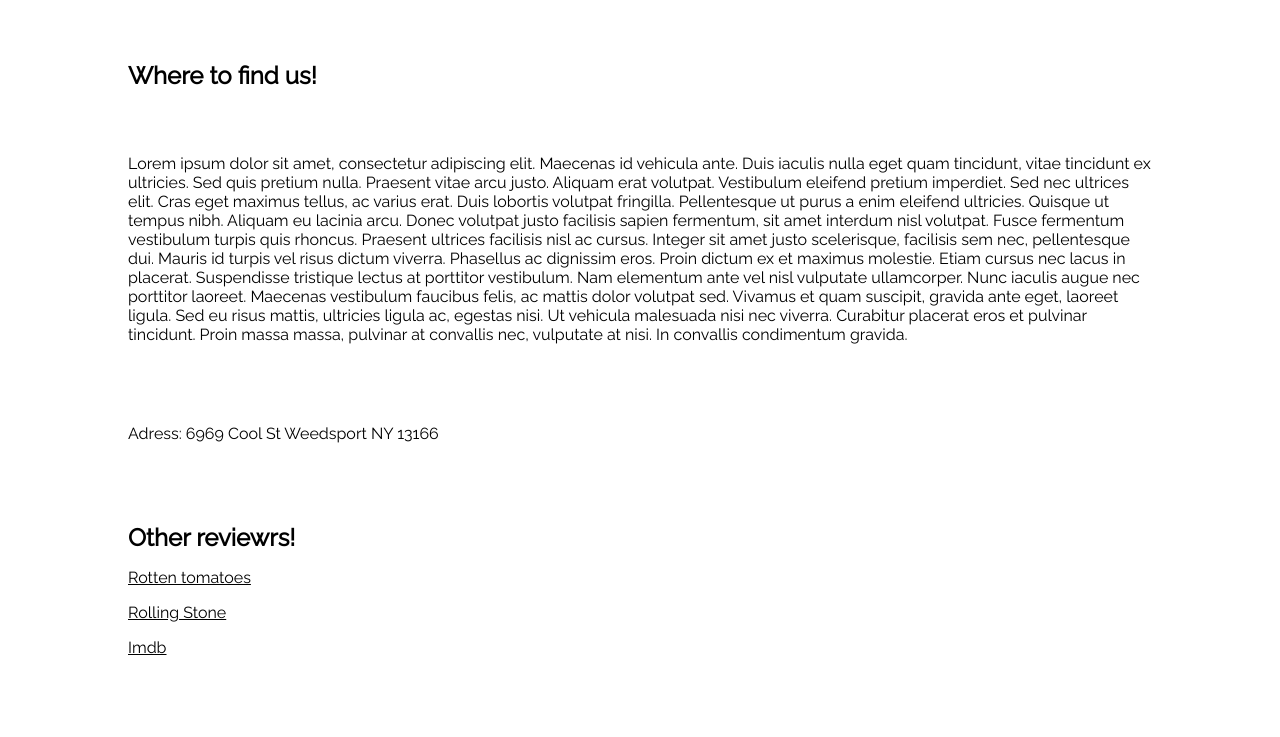
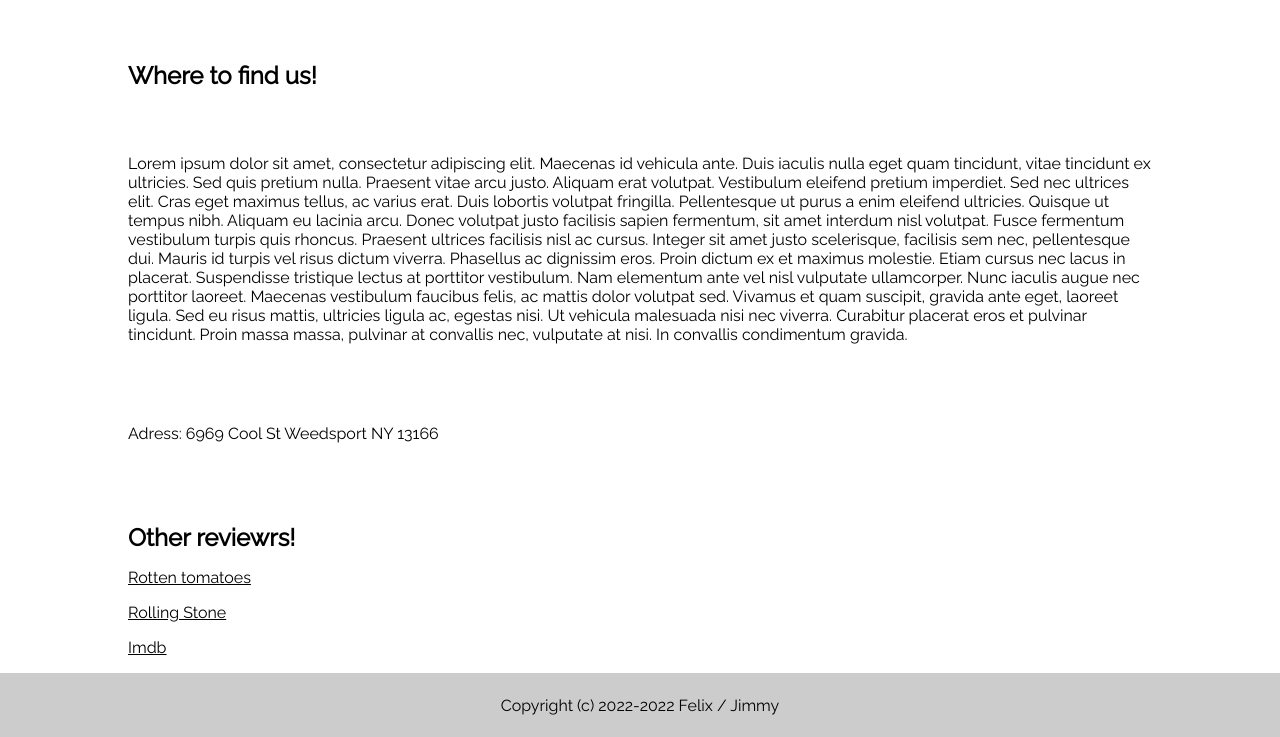
Before and after one commit to JimmyWallener/Moviesite, a plain HTML site: page information.html in a window 1280 px wide. Shown: the part 430-1167 px from the top of the page. Before the commit the page ends 1103 px from the top, so only its background shows below. Drawn offline with Linux system fonts and the light colour scheme.

Commit message:
Added footer styling + structure

```diff
--- a/css/style.css
+++ b/css/style.css
@@ -7,7 +7,8 @@
 
 .grid-container {
     display: grid;
-    grid-template: auto auto auto / auto;
+    grid-template: 4rem auto 4rem / auto;
+    height: 100vh;
 }
 
 header {
@@ -111,4 +112,8 @@ main .index-movies .article-movie {
 
 footer {
     grid-row: 3;
+    background: rgb(204, 204, 204);
+    display: flex;
+    justify-content: center;
+    align-items: center;
 }
--- a/information.html
+++ b/information.html
@@ -52,6 +52,7 @@
                 </article>
             </main>
             <footer>
+                <p>Copyright (c) 2022-2022 Felix / Jimmy</p>
             </footer>
         </div>
     </body>
```
